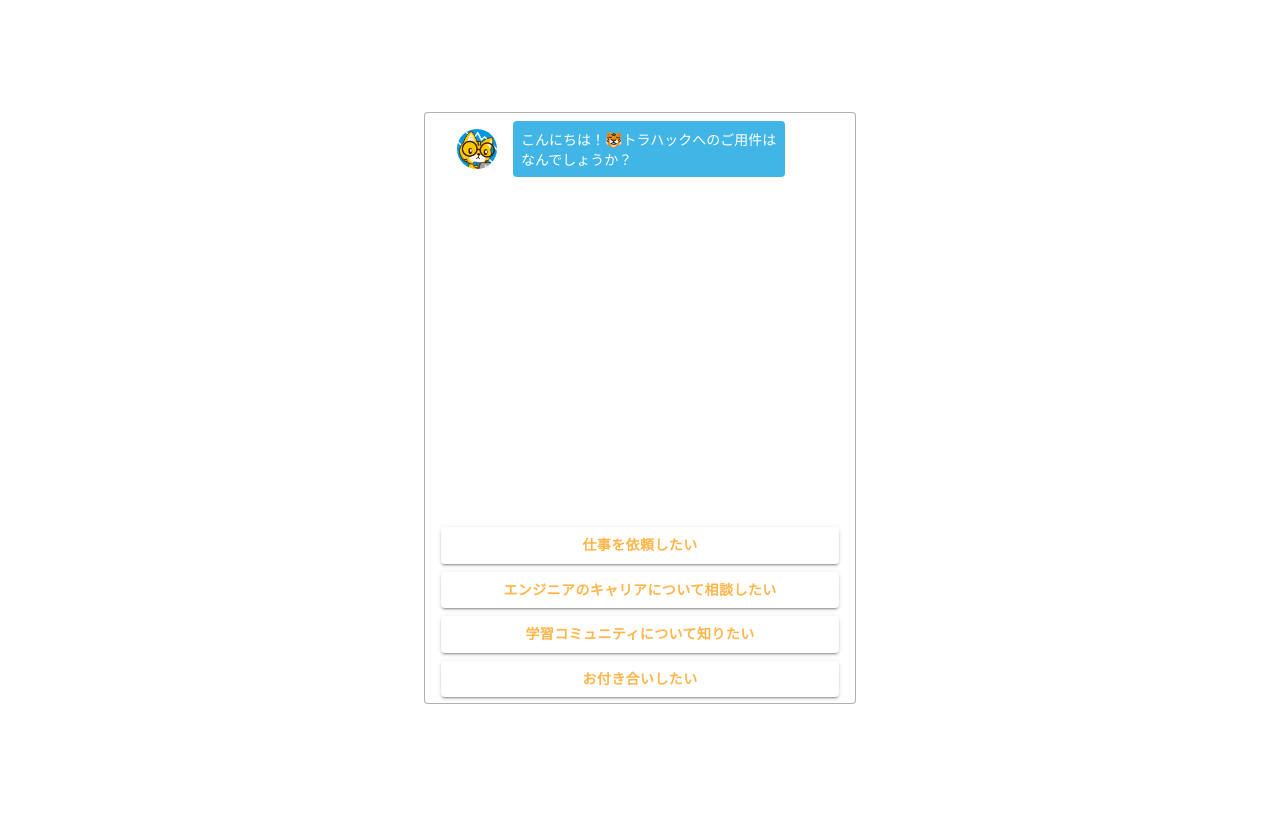
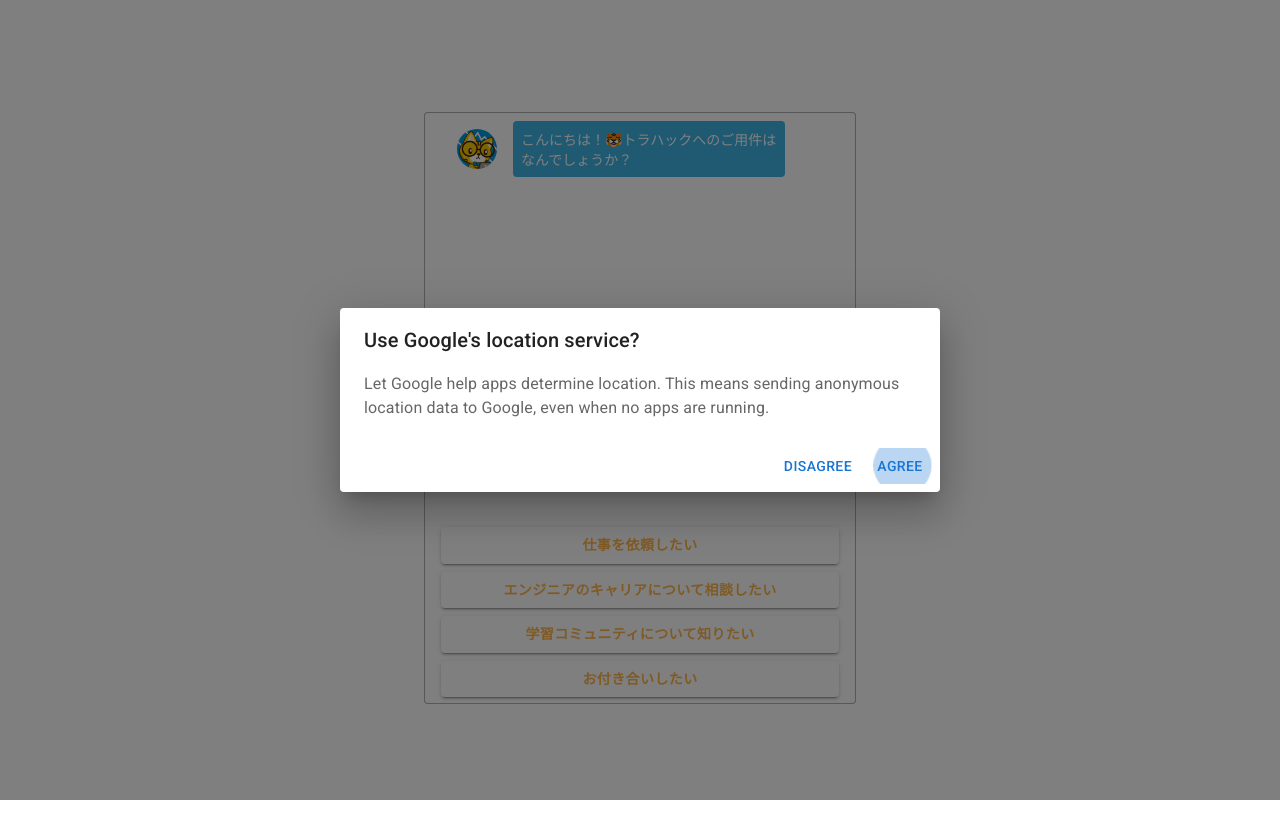
Before and after one commit to yonagokatsushi/chatbot-demo, a React (Create React App) app: page / in a window 1280 px wide. Built offline with nearby package versions, Linux system fonts and the light colour scheme; the HTML template or start-up script is replaced by a standard one.

Commit message:
実践編 9作業都合途中まで

```diff
--- a/src/App.jsx
+++ b/src/App.jsx
@@ -2,7 +2,7 @@
 import './assets/styles/style.css';
 import defaultDataset from './dataset.js';
 
-import {AnswersList , Chats} from './components/index'
+import {AnswersList , Chats , AlertDialog} from './components/index'
 
 // import logo from './logo.svg';
 // import './App.css';
@@ -17,10 +17,28 @@
       chats: [],
       currentId: "init",
       dataset: defaultDataset,
-      open: false
+      open: true
     }
     this.selectAnswer = this.selectAnswer.bind(this);
+    this.handleClickOpen = this.handleClickOpen.bind(this);
+    this.handleClose = this.handleClose.bind(this)
   }
+
+
+
+
+
+
+
+
+
+
+
+
+
+
+
+
 
   displayNextQuestionID = (nextQuestionID) => {
     const chats = this.state.chats;
@@ -35,15 +53,6 @@
       currentId: nextQuestionID
     })
   }
-
-
-
-
-
-
-
-
-
   selectAnswer = (selectedAnswer , nextQuestionID) => {
 
 
@@ -97,6 +106,14 @@
   //   })
   // }
 
+  handleClickOpen = () => {
+    this.setState({open: true});
+  };
+
+  handleClose = () => {
+    this.setState({open: false});
+  };
+
 
 
   componentDidMount() {
@@ -117,10 +134,11 @@
 
       <section className='c-section'>
 
+        <div className='c-box'>
 
-        <div className='c-box'>
           <Chats chats={this.state.chats} />
           <AnswersList answers={this.state.answers} select={this.selectAnswer} />
+          <AlertDialog open={this.state.open} handleOpen={this.handleOpen} handleClose={this.handleClose} />
         </div>
       </section>
 
--- /dev/null
+++ b/src/components/forms/formDialog.jsx
@@ -0,0 +1,54 @@
+import * as React from 'react';
+import Button from '@mui/material/Button';
+import Dialog from '@mui/material/Dialog';
+import DialogActions from '@mui/material/DialogActions';
+import DialogContent from '@mui/material/DialogContent';
+import DialogContentText from '@mui/material/DialogContentText';
+import DialogTitle from '@mui/material/DialogTitle';
+
+export default class formDialog extends React.Component {
+  constructor(props) {
+    super(props);
+  }
+
+  // handleClickOpen = () => {
+  //   this.setState({open: true});
+  // };
+
+  // handleClose = () => {
+  //   this.setState({open: false});alert();
+  // };
+
+  render() {
+
+    return (
+      <div>
+        {/* <Button variant="outlined" onClick={this.handleClickOpen}>
+          Open alert dialog
+        </Button> */}
+        <Dialog
+          open={this.props.open}
+          onClose={this.props.handleClose}
+          aria-labelledby="alert-dialog-title"
+          aria-describedby="alert-dialog-description"
+        >
+          <DialogTitle id="alert-dialog-title">
+            {"Use Google's location service?"}
+          </DialogTitle>
+          <DialogContent>
+            <DialogContentText id="alert-dialog-description">
+              Let Google help apps determine location. This means sending anonymous
+              location data to Google, even when no apps are running.
+            </DialogContentText>
+          </DialogContent>
+          <DialogActions>
+            <Button onClick={this.props.handleClose}>Disagree</Button>
+            <Button onClick={this.props.handleClose} autoFocus>
+              Agree
+            </Button>
+          </DialogActions>
+        </Dialog>
+      </div>
+    );
+  }
+}
--- a/src/components/index.js
+++ b/src/components/index.js
@@ -5,3 +5,6 @@
 export {default as Chats} from './chats'
 
 export {default as Chat} from './chat'
+
+
+export {default as AlertDialog} from './forms/formDialog'
```
